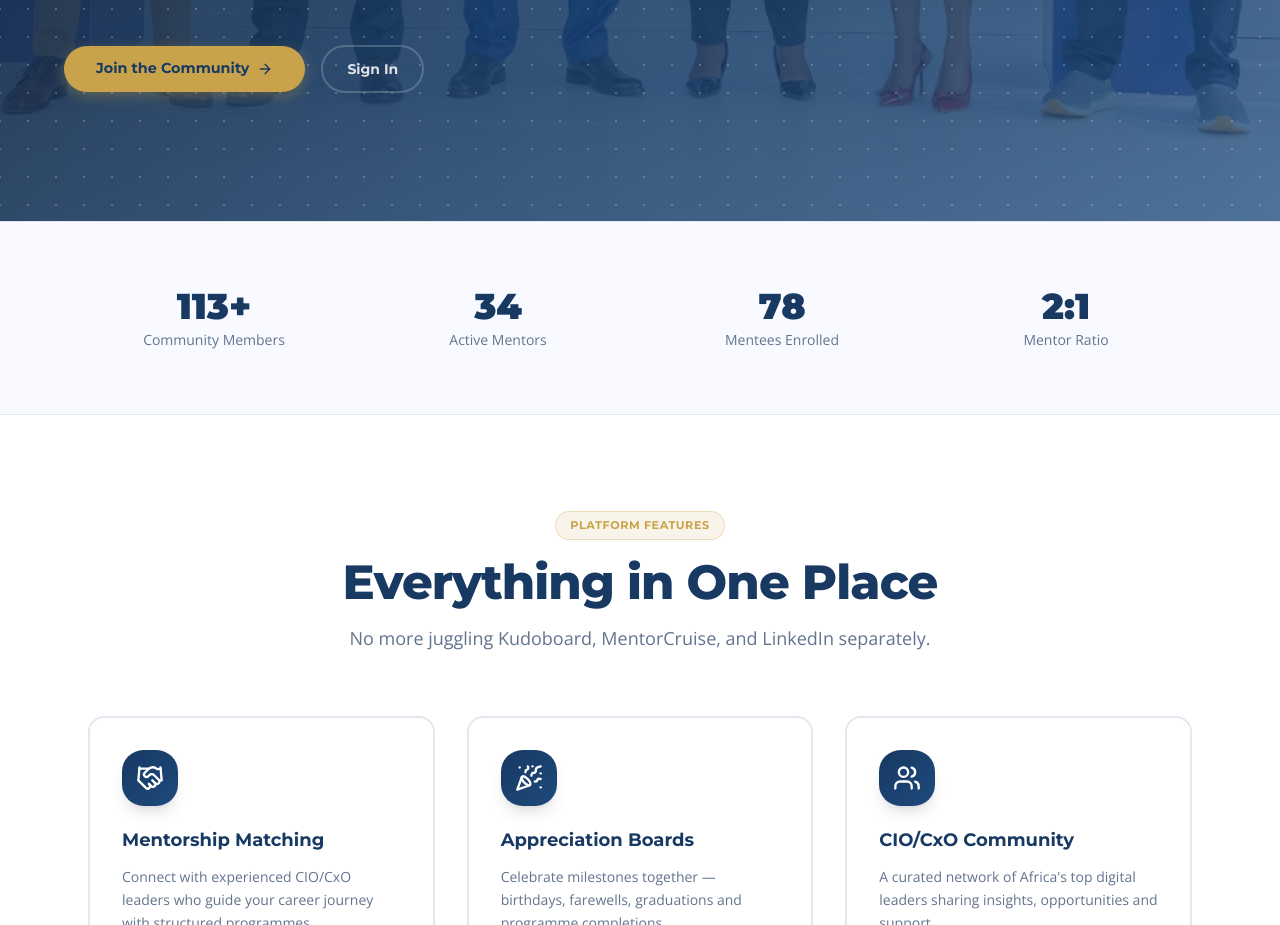
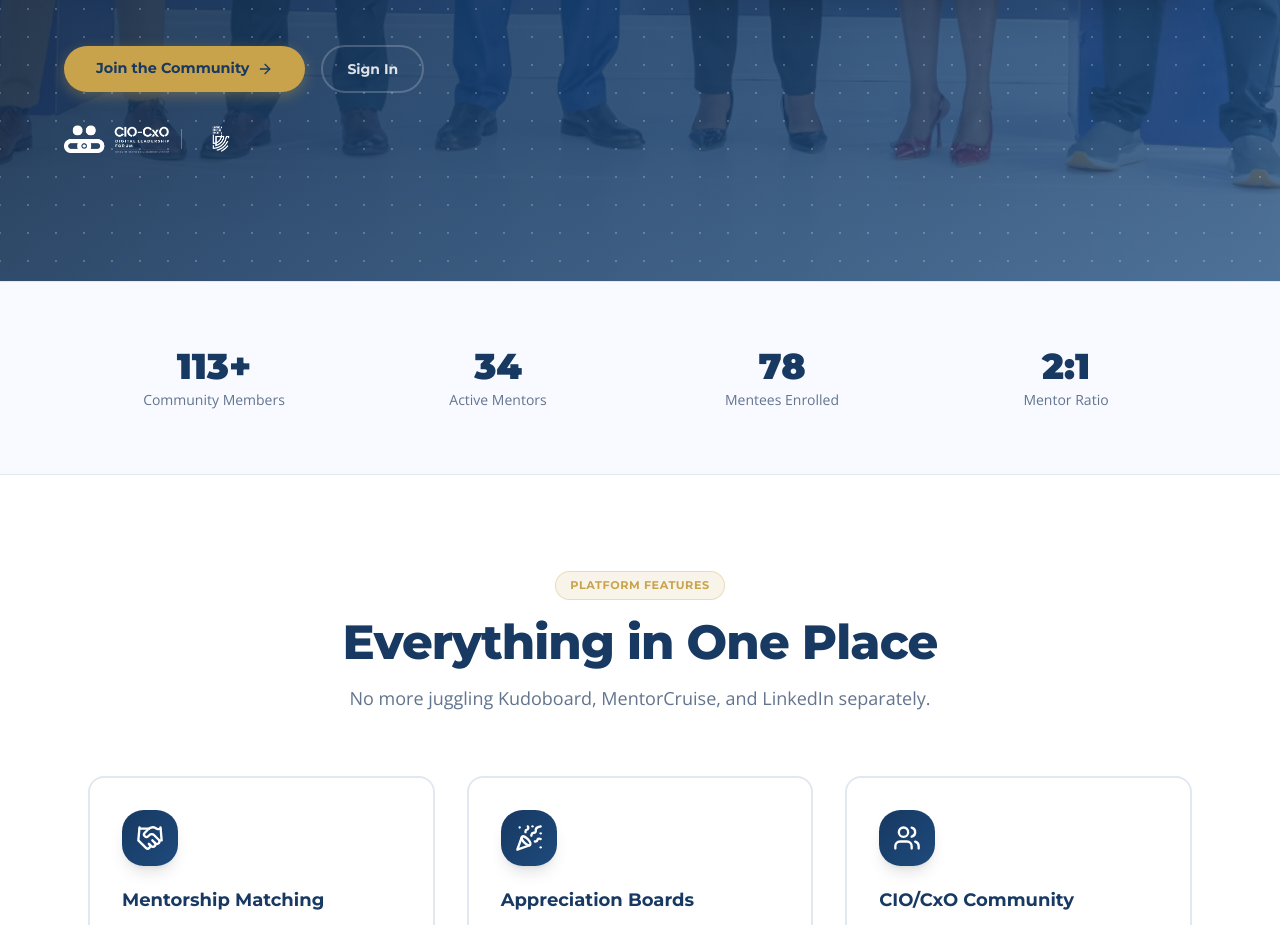
Before and after one commit to m-wasswa21/nexus-platform, a Next.js app in the folder frontend/: page / in a window 1280 px wide. Shown: the part 820-1745 px from the top of the page. Built offline with nearby package versions, Linux system fonts and the light colour scheme.

Commit message:
add: co-branding logos strip to landing page hero section
Co-Authored-By: Claude Sonnet 4.6 <noreply@anthropic.com>

```diff
--- a/frontend/app/page.tsx
+++ b/frontend/app/page.tsx
@@ -109,6 +109,13 @@ export default function LandingPage() {
                 style={{ borderColor: "rgba(255,255,255,0.2)", color: "rgba(255,255,255,0.85)" }}>
                 Sign In
               </Link>
+            </motion.div>
+
+            <motion.div initial={{ opacity: 0, y: 24 }} animate={{ opacity: 1, y: 0 }} transition={{ duration: 0.7, delay: 0.6 }}
+              className="flex items-center gap-3 mt-8 opacity-60">
+              <Image src="/cio-logo.png" alt="CIO/CxO Forum" width={100} height={30} className="h-7 w-auto object-contain brightness-0 invert" />
+              <div className="w-px h-5 bg-white/30" />
+              <Image src="/uds-logo.png" alt="Uganda Digital Society" width={80} height={30} className="h-7 w-auto object-contain brightness-0 invert" />
             </motion.div>
           </div>
 
```
